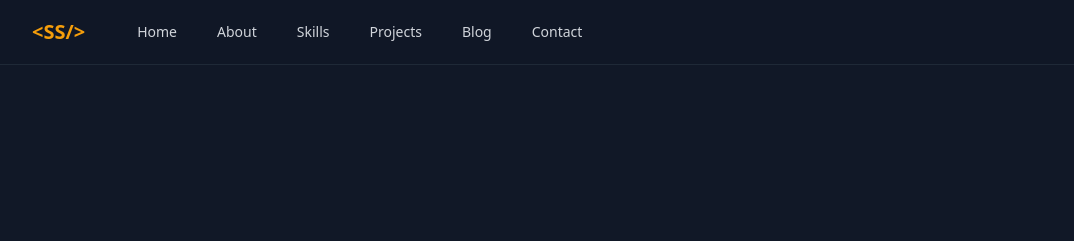
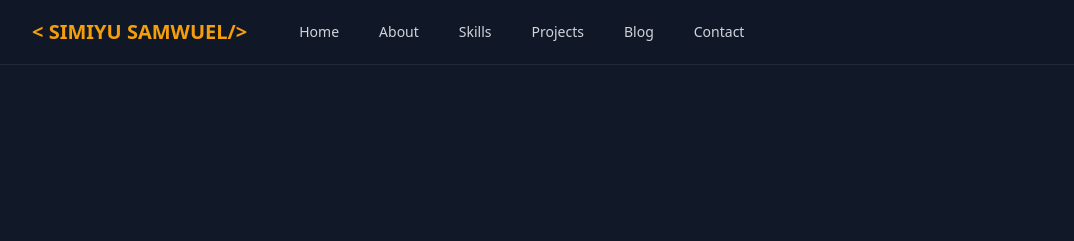
Before and after one commit to Trojan-254/Trojan-254.github.io, a plain HTML site: page index.html in a window 1280 px wide. Shown: the top 241 px of the page, 0-1074 px from the left. Drawn offline with nearby package versions, Linux system fonts and the light colour scheme.

Commit message:
Update index.html

```diff
--- a/index.html
+++ b/index.html
@@ -15,7 +15,7 @@
             <div class="max-w-7xl mx-auto px-4 sm:px-6 lg:px-8">
                 <div class="flex justify-between h-16">
                     <div class="flex items-center">
-                        <div class="text-xl font-bold text-amber-500">&lt;SS/&gt;</div>
+                        <div class="text-xl font-bold text-amber-500">&lt; SIMIYU SAMWUEL/&gt;</div>
                         <div class="hidden md:block ml-10">
                             <div class="flex items-baseline space-x-4">
                                 <a href="#home" class="px-3 py-2 rounded-md text-sm font-medium text-gray-300 hover:text-amber-500 transition duration-150">Home</a>
```
